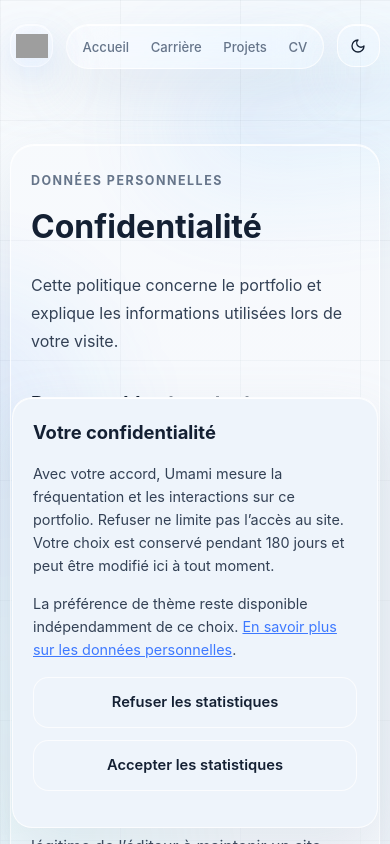
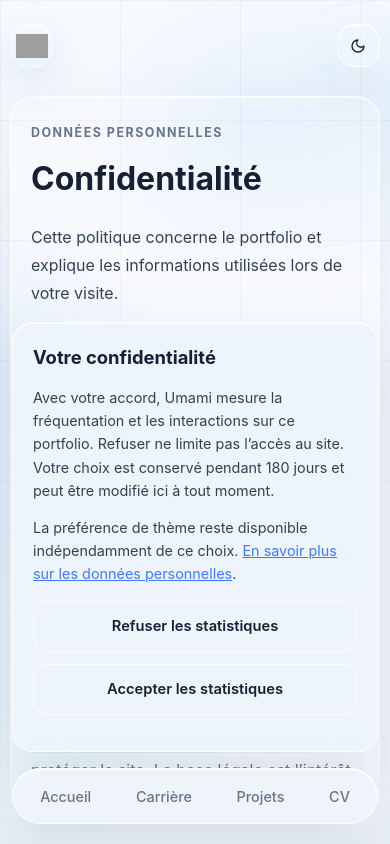
Before and after one commit to QuentinB21/Portfolio_website, a React (Vite) app: page /confidentialite in a window 390 px wide. Shown: the top 844 px of the page. Built offline with nearby package versions, Linux system fonts and the light colour scheme; no server answers; grey boxes are pictures that could not be loaded.

Commit message:
feat: enhance mobile navigation and layout adjustments for improved usability

```diff
--- a/index.html
+++ b/index.html
@@ -3,7 +3,7 @@
   <head>
     <meta charset="UTF-8" />
     <link rel="icon" type="image/png" href="/src/assets/2_glass.png" />
-    <meta name="viewport" content="width=device-width, initial-scale=1.0" />
+    <meta name="viewport" content="width=device-width, initial-scale=1.0, viewport-fit=cover" />
     <meta
       name="description"
       content="Portfolio de Quentin Bouchot, élève ingénieur à CPE Lyon et Software Engineer Apprentice chez Renault Trucks, orienté produit, qualité logicielle et robustesse."
--- a/src/App.css
+++ b/src/App.css
@@ -1496,9 +1496,34 @@ body.light .chat-messages::-webkit-scrollbar-thumb:hover {
 }
 
 @media (max-width: 720px) {
+  :root {
+    --mobile-nav-height: calc(2.75rem + 0.6rem + 2px);
+    --mobile-nav-offset: 1.25rem;
+    --mobile-nav-clearance: calc(var(--mobile-nav-height) + var(--mobile-nav-offset) + 1rem + env(safe-area-inset-bottom, 0px));
+  }
+
+  html {
+    scroll-padding-bottom: var(--mobile-nav-clearance);
+  }
+
   .page-shell {
     width: min(100% - 20px, 1160px);
-    padding-top: 9rem;
+    padding-top: calc(6rem + env(safe-area-inset-top, 0px));
+    padding-bottom: calc(var(--mobile-nav-clearance) + 0.75rem);
+  }
+
+  .page-shell::before {
+    content: '';
+    position: fixed;
+    inset: auto 0 0;
+    z-index: 19;
+    height: var(--mobile-nav-clearance);
+    pointer-events: none;
+    background: linear-gradient(to bottom, transparent, var(--bg-end));
+    backdrop-filter: blur(12px);
+    -webkit-backdrop-filter: blur(12px);
+    mask-image: linear-gradient(to bottom, transparent, black 65%);
+    -webkit-mask-image: linear-gradient(to bottom, transparent, black 65%);
   }
 
   .topbar,
@@ -1600,16 +1625,22 @@ body.light .chat-messages::-webkit-scrollbar-thumb:hover {
 
   .floating-chat {
     right: 1rem;
-    bottom: 1rem;
+    bottom: var(--mobile-nav-clearance);
   }
 
   .topbar {
-    left: 50%;
-    transform: translateX(-50%);
-    width: calc(100vw - 132px);
-    max-width: 18rem;
+    top: auto;
+    bottom: calc(var(--mobile-nav-offset) + env(safe-area-inset-bottom, 0px));
+    left: calc(12px + env(safe-area-inset-left, 0px));
+    right: calc(12px + env(safe-area-inset-right, 0px));
+    transform: none;
+    width: auto;
+    max-width: none;
     justify-content: center;
     padding: 0;
+    margin-bottom: 0;
+    border-radius: 999px;
+    background: var(--button-secondary-fill);
   }
 
   .brand-text {
@@ -1617,7 +1648,8 @@ body.light .chat-messages::-webkit-scrollbar-thumb:hover {
   }
 
   .chrome-brand {
-    left: 10px;
+    top: calc(1.5rem + env(safe-area-inset-top, 0px));
+    left: calc(10px + env(safe-area-inset-left, 0px));
   }
 
   .brand-button {
@@ -1642,15 +1674,16 @@ body.light .chat-messages::-webkit-scrollbar-thumb:hover {
   }
 
   .nav-tab {
-    padding-inline: 0.55rem;
-    font-size: 0.82rem;
+    min-height: 2.75rem;
+    padding-inline: 1rem;
+    font-size: 0.9rem;
   }
 
   .chrome-utilities {
-    top: 1.5rem;
-    right: 10px;
+    top: calc(1.5rem + env(safe-area-inset-top, 0px));
+    right: calc(10px + env(safe-area-inset-right, 0px));
     width: auto;
-    flex-direction: column;
+    flex-direction: row;
     align-items: center;
   }
 
@@ -1677,4 +1710,9 @@ body.light .chat-messages::-webkit-scrollbar-thumb:hover {
     width: 16px;
     height: 16px;
   }
-}
+
+  .privacy-banner {
+    bottom: var(--mobile-nav-clearance);
+    max-height: calc(100dvh - var(--mobile-nav-clearance) - 1rem);
+  }
+}
```
